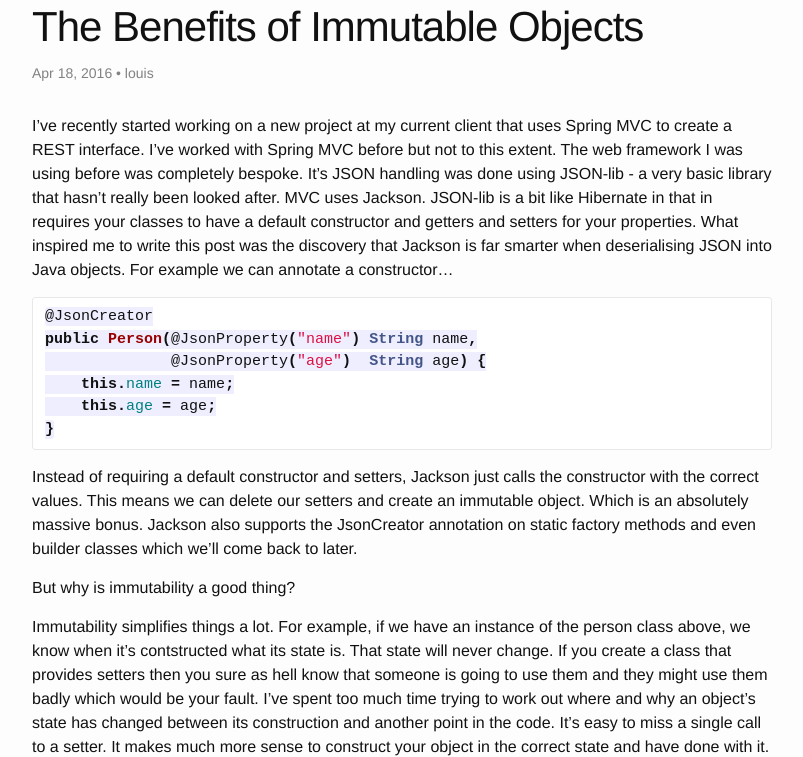
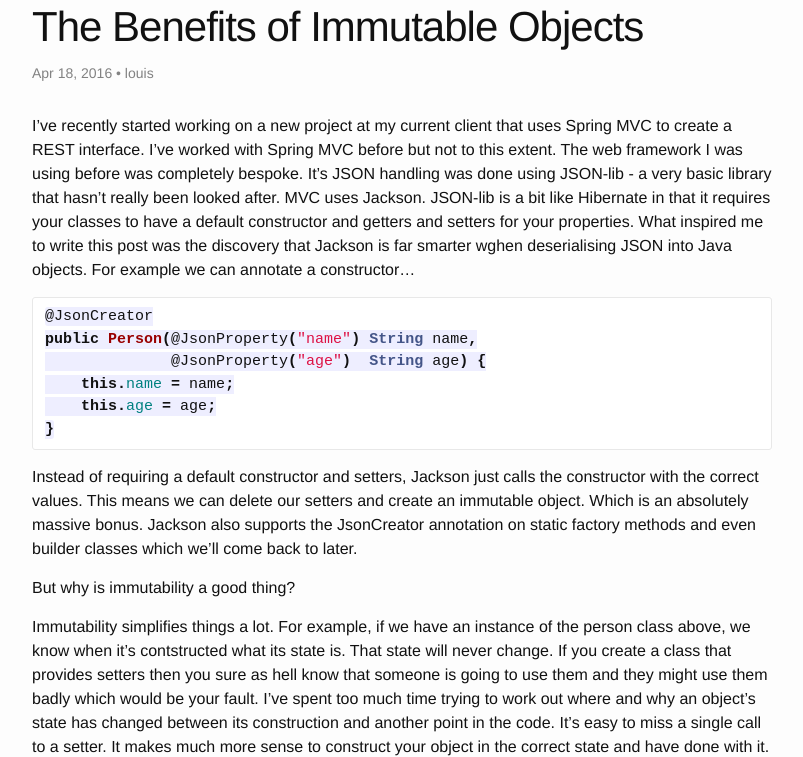
Before and after one commit to Louisblack/Louisblack.github.io, a Jekyll site: the page built from _posts/2016-04-18-immutability.md, in a window 1280 px wide and 900 px high, scrolled down 718 px, cut to the strip 143-900 px from the top of the window. Shown: the whole strip, without its empty margins (238-1041 px from the left). Built offline with Jekyll 4.4.1, drawn with Linux system fonts in a browser that asks for light colours.

Commit message:
Fixing some typos

````diff
--- a/_posts/2016-04-18-immutability.md
+++ b/_posts/2016-04-18-immutability.md
@@ -9,7 +9,7 @@ tags:
   - Programming
   - Java
 ---
-I've recently started working on a new project at my current client that uses Spring MVC to create a REST interface. I've worked with Spring MVC before but not to this extent. The web framework I was using before was completely bespoke. It's JSON handling was done using JSON-lib - a very basic library that hasn't really been looked after. MVC uses Jackson. JSON-lib is a bit like Hibernate in that in requires your classes to have a default constructor and getters and setters for your properties. What inspired me to write this post was the discovery that Jackson is far smarter when deserialising JSON into Java objects. For example we can annotate a constructor...
+I've recently started working on a new project at my current client that uses Spring MVC to create a REST interface. I've worked with Spring MVC before but not to this extent. The web framework I was using before was completely bespoke. It's JSON handling was done using JSON-lib - a very basic library that hasn't really been looked after. MVC uses Jackson. JSON-lib is a bit like Hibernate in that it requires your classes to have a default constructor and getters and setters for your properties. What inspired me to write this post was the discovery that Jackson is far smarter wghen deserialising JSON into Java objects. For example we can annotate a constructor...
 
 ```java
 @JsonCreator
````
